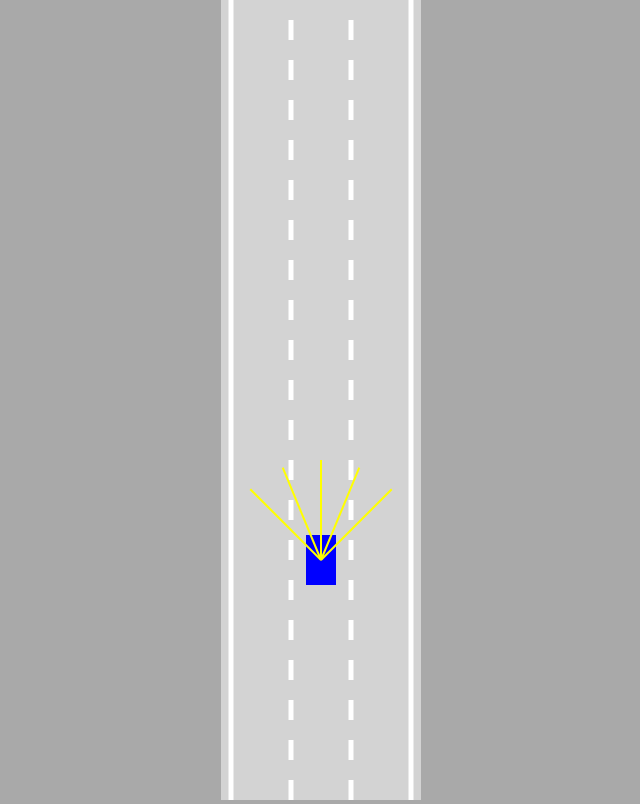
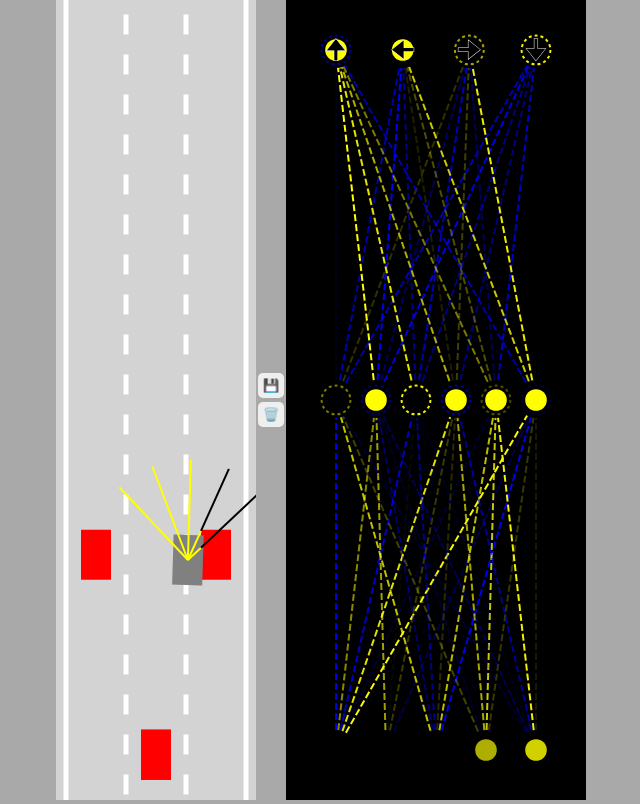
Before and after one commit to Casewinter/vanilla-neural-network, a website built with Vite: page index.html in a window 1280 px wide. Shown: the whole page, without its empty margins (319-959 px from the left). Built offline with nearby package versions, Linux system fonts and the light colour scheme.

Commit message:
almost finish

```diff
--- a/index.html
+++ b/index.html
@@ -6,7 +6,14 @@
     <title>Game</title>
   </head>
   <body>
-    <canvas id="myCanvas"></canvas>
+    <div id="container">
+      <canvas id="carCanvas"></canvas>
+      <div id="verticalButtons">
+        <button onclick="save">💾</button>
+        <button onclick="dicard">🗑️</button>
+      </div>
+      <canvas id="networkCanvas"></canvas>
+    </div>
     <script type="module" src="/src/main.ts"></script>
   </body>
 </html>
--- a/src/Car.ts
+++ b/src/Car.ts
@@ -25,9 +25,12 @@ class Car {
 
   polygon: Polygon[];
   damaged: boolean;
-  //disable sensor in Dummy car
 
   controls: any;
+
+  //@ts-expect-error
+  brain: NeuralNetwork;
+  useBrain: boolean;
 
   constructor(
     x: number,
@@ -35,7 +38,8 @@ class Car {
     width: number,
     height: number,
     controlType: string,
-    maxSpeed: number
+    maxSpeed: number = 3,
+    color = "blue"
   ) {
     this.x = x;
     this.y = y;
@@ -53,11 +57,13 @@ class Car {
 
     this.damaged = false;
 
-    this.controls = new Controls(this.controlType);
+    this.useBrain = controlType == "AI";
 
     if (controlType != "DUMMY") {
       this.sensor = new Sensor(this);
+      this.brain = new NeuralNetwork([this.sensor.rayCount, 6, 4]);
     }
+    this.controls = new Controls(controlType);
   }
 
   update(
@@ -75,6 +81,22 @@ class Car {
 
     if (this.sensor) {
       this.sensor.update(roadBorders, traffic);
+      const offsets = this.sensor.readings.map(
+        (
+          s: {
+            x: number;
+            y: number;
+            offset: number;
+          } | null
+        ) => (s == null ? 0 : 1 - s.offset)
+      );
+      const outputs = NeuralNetwork.feedFoward(offsets, this.brain);
+      if (this.useBrain) {
+        this.controls.forward = outputs[0];
+        this.controls.left = outputs[1];
+        this.controls.right = outputs[2];
+        this.controls.reverse = outputs[3];
+      }
     }
   }
 
@@ -118,27 +140,36 @@ class Car {
   }
 
   #move() {
-    //move to front or reverse
-    switch (this.controls.direction) {
-      case "foward":
-        this.speed += this.acceleration;
-        break;
-      case "reverse":
-        this.speed -= this.acceleration;
-        break;
+    if (this.controls.forward) {
+      this.speed += this.acceleration;
+    }
+    if (this.controls.reverse) {
+      this.speed -= this.acceleration;
     }
 
-    //turn
+    if (this.speed > this.maxSpeed) {
+      this.speed = this.maxSpeed;
+    }
+    if (this.speed < -this.maxSpeed / 2) {
+      this.speed = -this.maxSpeed / 2;
+    }
+
+    if (this.speed > 0) {
+      this.speed -= this.friction;
+    }
+    if (this.speed < 0) {
+      this.speed += this.friction;
+    }
+    if (Math.abs(this.speed) < this.friction) {
+      this.speed = 0;
+    }
     if (this.speed != 0) {
-      const toggle = this.speed > 0 ? 1 : -1;
-
-      switch (this.controls.turn) {
-        case "left":
-          this.angle += 0.03 * toggle;
-          break;
-        case "right":
-          this.angle -= 0.03 * toggle;
-          break;
+      const flip = this.speed > 0 ? 1 : -1;
+      if (this.controls.left) {
+        this.angle += 0.03 * flip;
+      }
+      if (this.controls.right) {
+        this.angle -= 0.03 * flip;
       }
     }
 
@@ -165,7 +196,11 @@ class Car {
     this.y -= Math.cos(this.angle) * this.speed;
   }
 
-  draw(ctx: CanvasRenderingContext2D, color: string) {
+  draw(
+    ctx: CanvasRenderingContext2D,
+    color: string,
+    drawSensor: boolean = false
+  ) {
     if (this.damaged) {
       ctx.fillStyle = "gray";
     } else {
@@ -179,7 +214,7 @@ class Car {
     }
     ctx.fill();
 
-    if (this.sensor) {
+    if (this.sensor && drawSensor) {
       this.sensor.draw(ctx);
     }
   }
--- a/src/Controls.ts
+++ b/src/Controls.ts
@@ -1,60 +1,58 @@
 class Controls {
-  direction: string;
-  turn: string;
-
-  type: string;
+  forward = false;
+  left = false;
+  right = false;
+  reverse = false;
 
   constructor(type: string) {
-    this.type = type;
+    this.forward = false;
+    this.left = false;
+    this.right = false;
+    this.reverse = false;
 
-    this.direction = "stop";
-    this.turn = "center";
-
-    switch (this.type) {
+    switch (type) {
       case "KEYS":
-        this.#addkeyboardListeners();
+        this.#addKeyboardListeners();
         break;
       case "DUMMY":
-        this.direction = "foward";
+        this.forward = true;
         break;
     }
   }
 
-  #addkeyboardListeners() {
+  #addKeyboardListeners() {
     document.onkeydown = (event) => {
       switch (event.key) {
         case "ArrowLeft":
-          this.turn = "left";
+          this.left = true;
           break;
         case "ArrowRight":
-          this.turn = "right";
+          this.right = true;
           break;
         case "ArrowUp":
-          this.direction = "foward";
+          this.forward = true;
           break;
         case "ArrowDown":
-          this.direction = "reverse";
+          this.reverse = true;
           break;
       }
-
+    };
     document.onkeyup = (event) => {
       switch (event.key) {
         case "ArrowLeft":
-            this.turn = "center";
+          this.left = false;
           break;
         case "ArrowRight":
-            this.turn = "center";
+          this.right = false;
           break;
         case "ArrowUp":
-            this.direction = "stop";
+          this.forward = false;
           break;
         case "ArrowDown":
-            this.direction = "stop";
+          this.reverse = false;
           break;
       }
     };
-    };
   }
 }
-
 export default Controls;
--- a/src/Network.ts
+++ b/src/Network.ts
@@ -1,69 +1,92 @@
-//@ts-nocheck
-
+import { lerp } from "./utils";
 class NeuralNetwork {
-  constructor(neuronCounts) {
+  levels: Level[];
+  constructor(neuronCounts: number[]) {
     this.levels = [];
-    for (let i = 0; i < neuronCounts.length; i++) {
+    for (let i = 0; i < neuronCounts.length - 1; i++) {
       this.levels.push(new Level(neuronCounts[i], neuronCounts[i + 1]));
     }
   }
 
-  static feedFoward(givenInputs, network) {
+  static feedFoward(givenInputs: number[], network: NeuralNetwork) {
     let outputs = Level.feedForward(givenInputs, network.levels[0]);
     for (let i = 1; i < network.levels.length; i++) {
       outputs = Level.feedForward(outputs, network.levels[i]);
     }
     return outputs;
   }
+  static mutate(network: NeuralNetwork, amount: number = 1) {
+    network.levels.forEach((level: Level) => {
+      for (let i = 0; i < level.biases.length; i++) {
+        level.biases[i] = lerp(level.biases[i], Math.random() * 2 - 1, amount);
+      }
+      for (let i = 0; i < level.weights.length; i++) {
+        for (let j = 0; j < level.weights.length; j++) {
+          level.weights[i][j] = lerp(
+            level.weights[i][j],
+            Math.random() * 2 - 1,
+            amount
+          );
+        }
+      }
+    });
+  }
 }
 
+//cada nivel define as camadas de neuronios
+
+export type { Level };
 class Level {
-  inputCount: any[];
-  outputCount: any[];
-  biases: any[];
-  weights: any[];
+  input: number[];
+  output: number[];
+  biases: number[];
+  weights: number[][];
 
   constructor(inputCount: number, outputCount: number) {
-    this.inputCount = new Array(inputCount);
-    this.outputCount = new Array(outputCount);
+    this.input = new Array(inputCount);
+    this.output = new Array(outputCount);
     this.biases = new Array(outputCount);
-    this.weights = [];
+    this.weights = new Array();
 
-    this.inputCount.forEach((element: any, i: number) => {
+    //cria uma ligacao entre
+    //cada neuronio de entrada
+    //e uma saida
+    for (let i = 0; i < inputCount; i++) {
       this.weights[i] = new Array(outputCount);
-    });
+    }
+
     Level.#randomize(this);
   }
 
-  static #randomize(level) {
-    for (let i = 0; i < level.inputs.left; i++) {
-      for (let j = 0; j < level.outputs.left; j++) {
-        level.weight[i][j] = Math.random() * 2 - 1;
+  static #randomize(level: Level) {
+    for (let i = 0; i < level.input.length; i++) {
+      for (let j = 0; j < level.output.length; j++) {
+        level.weights[i][j] = Math.random() * 2 - 1;
       }
     }
-    for (let i = 0; i < level.biases.left; i++) {
-      level.biases = Math.random() * 2 - 1;
+    for (let i = 0; i < level.biases.length; i++) {
+      level.biases[i] = Math.random() * 2 - 1;
     }
   }
 
-  static feedForward(givenInputs, level) {
-    for (let i = 0; i < level.inputs.left; i++) {
-      level.inputs[i] = givenInputs[i];
+  static feedForward(givenInputs: number[], level: Level) {
+    for (let i = 0; i < level.input.length; i++) {
+      level.input[i] = givenInputs[i];
     }
-    for (let i = 0; i < level.outputs.left; i++) {
+    for (let i = 0; i < level.output.length; i++) {
       let sum = 0;
 
-      for (let j = 0; j < level.inputs.left; j++) {
-        sum += level.inputs[j] * level.weight[j][i];
+      for (let j = 0; j < level.input.length; j++) {
+        sum += level.input[j] * level.weights[j][i];
       }
-      if (sum > leve.biases[i]) {
-        level.outputs[i] = 1;
+      if (sum > level.biases[i]) {
+        level.output[i] = 1;
       } else {
-        level.outputs[i] = 0;
+        level.output[i] = 0;
       }
     }
 
-    return level.outputs;
+    return level.output;
   }
 }
 
--- a/src/Road.ts
+++ b/src/Road.ts
@@ -11,7 +11,7 @@ class Road {
   top: number;
   bottom: number;
 
-  borders: any
+  borders: any;
 
   constructor(x: number, width: number, laneCount: number = 3) {
     this.x = x;
@@ -21,40 +21,39 @@ class Road {
     this.left = x - width / 2;
     this.right = x + width / 2;
 
-    const infinity = 10000;
+    const infinity = 1000000;
     this.top = -infinity;
     this.bottom = infinity;
 
-
-    const topLeft = { x: this.left, y: this.top }
-    const topRight = { x: this.right, y: this.top }
-    const bottomLeft = { x: this.left, y: this.bottom }
-    const bottomRight = { x: this.right, y: this.bottom }
+    const topLeft = { x: this.left, y: this.top };
+    const topRight = { x: this.right, y: this.top };
+    const bottomLeft = { x: this.left, y: this.bottom };
+    const bottomRight = { x: this.right, y: this.bottom };
     this.borders = [
       [topLeft, bottomLeft],
-      [topRight, bottomRight]
-    ]
+      [topRight, bottomRight],
+    ];
   }
 
   getLaneCenter(laneIndex: number) {
-    const laneWidth = this.width / this.laneCount
-    return this.left + (laneWidth / 2) + (laneIndex * laneWidth)
+    const laneWidth = this.width / this.laneCount;
+    return this.left + laneWidth / 2 + laneIndex * laneWidth;
   }
   draw(ctx: CanvasRenderingContext2D) {
     ctx.lineWidth = 5;
-    ctx.strokeStyle = 'white';
+    ctx.strokeStyle = "white";
 
     for (let i = 1; i <= this.laneCount - 1; i++) {
       const x = lerp(this.left, this.right, i / this.laneCount);
 
-      ctx.setLineDash([20, 20])
+      ctx.setLineDash([20, 20]);
 
       ctx.beginPath();
       ctx.moveTo(x, this.top);
       ctx.lineTo(x, this.bottom);
       ctx.stroke();
     }
-    ctx.setLineDash([])
+    ctx.setLineDash([]);
     this.borders.forEach((border: any) => {
       ctx.beginPath();
       ctx.moveTo(border[0].x, border[0].y);
--- /dev/null
+++ b/src/Visualizer.ts
@@ -0,0 +1,123 @@
+import NeuralNetwork from "./Network";
+import { Level } from "./Network";
+import { lerp } from "./utils";
+import { getRGBA } from "./utils";
+
+class Visualizer {
+  static drawNetwork(ctx: CanvasRenderingContext2D, network: NeuralNetwork) {
+    const margin = 50;
+    const left = margin;
+    const top = margin;
+    const width = ctx.canvas.width - margin * 2;
+    const height = ctx.canvas.height - margin * 2;
+
+    const levelHeight = height / network.levels.length;
+
+    for (let i = network.levels.length - 1; i >= 0; i--) {
+      const levelTop =
+        top +
+        lerp(
+          height - levelHeight,
+          0,
+          network.levels.length == 1 ? 0.5 : i / (network.levels.length - 1)
+        );
+
+      ctx.setLineDash([7, 3]);
+      Visualizer.drawLevel(
+        ctx,
+        network.levels[i],
+        left,
+        levelTop,
+        width,
+        levelHeight,
+        i == network.levels.length - 1 ? ["🠉", "🠈", "🠊", "🠋"] : []
+      );
+    }
+  }
+
+  static drawLevel(
+    ctx: CanvasRenderingContext2D,
+    level: Level,
+    left: number,
+    top: number,
+    width: number,
+    height: number,
+    outputLabels: string[]
+  ) {
+    const right = left + width;
+    const bottom = top + height;
+
+    const { input, output, weights, biases } = level;
+
+    for (let i = 0; i < input.length; i++) {
+      for (let j = 0; j < output.length; j++) {
+        ctx.beginPath();
+        ctx.moveTo(Visualizer.#getNodeX(input, i, left, right), bottom);
+        ctx.lineTo(Visualizer.#getNodeX(output, j, left, right), top);
+        ctx.lineWidth = 2;
+        ctx.strokeStyle = getRGBA(weights[i][j]);
+        ctx.stroke();
+      }
+    }
+
+    const nodeRadius = 18;
+    for (let i = 0; i < input.length; i++) {
+      const x = Visualizer.#getNodeX(input, i, left, right);
+      ctx.beginPath();
+      ctx.arc(x, bottom, nodeRadius, 0, Math.PI * 2);
+      ctx.fillStyle = "black";
+      ctx.fill();
+      ctx.beginPath();
+      ctx.arc(x, bottom, nodeRadius * 0.6, 0, Math.PI * 2);
+      ctx.fillStyle = getRGBA(input[i]);
+      ctx.fill();
+    }
+
+    for (let i = 0; i < output.length; i++) {
+      const x = Visualizer.#getNodeX(output, i, left, right);
+      ctx.beginPath();
+      ctx.arc(x, top, nodeRadius, 0, Math.PI * 2);
+      ctx.fillStyle = "black";
+      ctx.fill();
+      ctx.beginPath();
+      ctx.arc(x, top, nodeRadius * 0.6, 0, Math.PI * 2);
+      ctx.fillStyle = getRGBA(output[i]);
+      ctx.fill();
+
+      ctx.beginPath();
+      ctx.lineWidth = 2;
+      ctx.arc(x, top, nodeRadius * 0.8, 0, Math.PI * 2);
+      ctx.strokeStyle = getRGBA(biases[i]);
+      ctx.setLineDash([3, 3]);
+      ctx.stroke();
+      ctx.setLineDash([]);
+
+      if (outputLabels[i]) {
+        ctx.beginPath();
+        ctx.textAlign = "center";
+        ctx.textBaseline = "middle";
+        ctx.fillStyle = "black";
+        ctx.strokeStyle = "white";
+        ctx.font = nodeRadius * 1.5 + "px Arial";
+        ctx.fillText(outputLabels[i], x, top + nodeRadius * 0.1);
+        ctx.lineWidth = 0.5;
+        ctx.strokeText(outputLabels[i], x, top + nodeRadius * 0.1);
+      }
+    }
+  }
+
+  static #getNodeX(
+    nodes: number[],
+    index: number,
+    left: number,
+    right: number
+  ) {
+    return lerp(
+      left,
+      right,
+      nodes.length == 1 ? 0.5 : index / (nodes.length - 1)
+    );
+  }
+}
+
+export default Visualizer;
--- a/src/main.ts
+++ b/src/main.ts
@@ -1,33 +1,93 @@
 import "./style.css";
 import Car from "./Car.ts";
 import Road from "./Road.ts";
+import Visualizer from "./Visualizer.ts";
+import NeuralNetwork from "./Network.ts";
 
-const canvas = <HTMLCanvasElement>document.getElementById("myCanvas");
+const carCanvas = <HTMLCanvasElement>document.getElementById("carCanvas");
 
-canvas.width = 200;
+const networkCanvas = <HTMLCanvasElement>(
+  document.getElementById("networkCanvas")
+);
 
-const ctx = <CanvasRenderingContext2D>canvas.getContext("2d");
-const road = new Road(canvas.width / 2, canvas.width * 0.9);
-const car = new Car(road.getLaneCenter(1), 100, 30, 50, "KEYS", 4);
+carCanvas.width = 200;
+networkCanvas.width = 300;
 
-const traffic = [new Car(road.getLaneCenter(1), -100, 30, 50, "DUMMY", 2)];
+const carCtx = <CanvasRenderingContext2D>carCanvas.getContext("2d");
+const networkCtx = <CanvasRenderingContext2D>networkCanvas.getContext("2d");
+
+const road = new Road(carCanvas.width / 2, carCanvas.width * 0.9);
+
+const traffic = [
+  new Car(road.getLaneCenter(1), -100, 30, 50, "DUMMY", 2),
+  new Car(road.getLaneCenter(0), -300, 30, 50, "DUMMY", 2),
+  new Car(road.getLaneCenter(2), -300, 30, 50, "DUMMY", 2),
+  new Car(road.getLaneCenter(1), -100, 30, 50, "DUMMY", 2),
+  new Car(road.getLaneCenter(1), -100, 30, 50, "DUMMY", 2),
+];
+
+const N = 100;
+const cars = generateCars(N);
+let bestCar = cars[0];
+if (localStorage.getItem("bestBrain")) {
+  for (let i = 0; i < cars.length; i++) {
+    //@ts-ignore
+    cars[i].brain = JSON.parse(localStorage.getItem("bestBrain"));
+    if (i != 0) {
+      NeuralNetwork.mutate(cars[i].brain, 0.2);
+    }
+  }
+}
 
 Animate();
 
-function Animate() {
-  traffic.forEach((car) => car.update(road.borders, []));
+function save() {
+  localStorage.setItem("bestBrain", JSON.stringify(bestCar.brain));
+}
 
-  car.update(road.borders, traffic);
-  canvas.height = window.innerHeight;
+function discard() {
+  localStorage.removeItem("bestBrain");
+}
 
-  ctx.save();
-  ctx.translate(0, -car.y + canvas.height * 0.7);
+function generateCars(n: number) {
+  const cars = [];
 
-  road.draw(ctx);
+  for (let i = 1; i <= n; i++) {
+    cars.push(new Car(road.getLaneCenter(1), 100, 30, 50, "AI"));
+  }
+  return cars;
+}
 
-  traffic.forEach((car) => car.draw(ctx, "red"));
-  car.draw(ctx, "blue");
+function Animate(time?: any) {
+  for (let i = 0; i < traffic.length; i++) {
+    traffic[i].update(road.borders, []);
+  }
+  for (let i = 0; i < cars.length; i++) {
+    cars[i].update(road.borders, traffic);
+  }
+  //@ts-ignore
+  bestCar = cars.find((c) => c.y == Math.min(...cars.map((c) => c.y)));
 
-  ctx.restore();
+  carCanvas.height = window.innerHeight;
+  networkCanvas.height = window.innerHeight;
+
+  carCtx.save();
+  carCtx.translate(0, -bestCar.y + carCanvas.height * 0.7);
+
+  road.draw(carCtx);
+  for (let i = 0; i < traffic.length; i++) {
+    traffic[i].draw(carCtx, "red");
+  }
+  carCtx.globalAlpha = 0.2;
+  for (let i = 0; i < cars.length; i++) {
+    cars[i].draw(carCtx, "blue");
+  }
+  carCtx.globalAlpha = 1;
+  bestCar.draw(carCtx, "blue", true);
+
+  carCtx.restore();
+
+  networkCtx.lineDashOffset = -time / 50;
+  Visualizer.drawNetwork(networkCtx, bestCar.brain);
   requestAnimationFrame(Animate);
 }
--- a/src/style.css
+++ b/src/style.css
@@ -1,10 +1,41 @@
 body {
   margin: 0;
   background: darkgrey;
-  text-align: center;
+
   overflow: hidden;
+
+  display: flex;
+  align-items: center;
 }
 
-#myCanvas {
+#verticalButtons {
+  display: flex;
+  flex-direction: column;
+  justify-content: center;
+}
+
+button {
+  border: none;
+  border-radius: 5px;
+  padding: 5px;
+  margin: 2px;
+  cursor: pointer;
+}
+
+button:focus {
+  outline: none;
+}
+
+#carCanvas {
   background: lightgray;
 }
+
+#networkCanvas {
+  background: black;
+}
+
+#container {
+  width: 100vw;
+  display: flex;
+  justify-content: center;
+}
--- a/src/utils.ts
+++ b/src/utils.ts
@@ -5,13 +5,13 @@ export function lerp(a: number, b: number, t: number) {
 type GetIntersection = {
   x: number;
   y: number;
-}
+};
 
 type Object = {
   x: number;
   y: number;
   offset: number;
-}
+};
 
 /**
  * @description Returns intersect of two lines
@@ -24,7 +24,12 @@ type Object = {
  * @returns coordinate points of intersection  and offset  { x, y, offset } or null if it does not exist
  */
 
-export function getIntersection(A: GetIntersection, B: GetIntersection, C: GetIntersection, D: GetIntersection): Object | null {
+export function getIntersection(
+  A: GetIntersection,
+  B: GetIntersection,
+  C: GetIntersection,
+  D: GetIntersection
+): Object | null {
   const tTop = (D.x - C.x) * (A.y - C.y) - (D.y - C.y) * (A.x - C.x);
   const uTop = (C.y - A.y) * (A.x - B.x) - (C.x - A.x) * (A.y - B.y);
   const bottom = (D.y - C.y) * (B.x - A.x) - (D.x - C.x) * (B.y - A.y);
@@ -36,27 +41,37 @@ export function getIntersection(A: GetIntersection, B: GetIntersection, C: GetIn
       return {
         x: lerp(A.x, B.x, t),
         y: lerp(A.y, B.y, t),
-                offset: t
+        offset: t,
+      };
     }
   }
-    }
-    return null
+  return null;
 }
 
-
-export function polygonIntersect(poly1: GetIntersection[], poly2: GetIntersection[]) {
+export function polygonIntersect(
+  poly1: GetIntersection[],
+  poly2: GetIntersection[]
+) {
   for (let i = 0; i < poly1.length; i++) {
     for (let j = 0; j < poly2.length; j++) {
       const touch = getIntersection(
         poly1[i],
         poly1[(i + 1) % poly1.length],
         poly2[j],
-                poly2[(j + 1) % poly2.length],
-            )
+        poly2[(j + 1) % poly2.length]
+      );
       if (touch) {
-                return true
+        return true;
       }
     }
   }
-    return false
+  return false;
 }
+
+export function getRGBA(value: number) {
+  const alpha = Math.abs(value);
+  const R = value < 0 ? 0 : 255;
+  const G = R;
+  const B = value > 0 ? 0 : 255;
+  return "rgba(" + R + "," + G + "," + B + "," + alpha + ")";
+}
```
Lines whose indentation alone changed are shown as unchanged.
